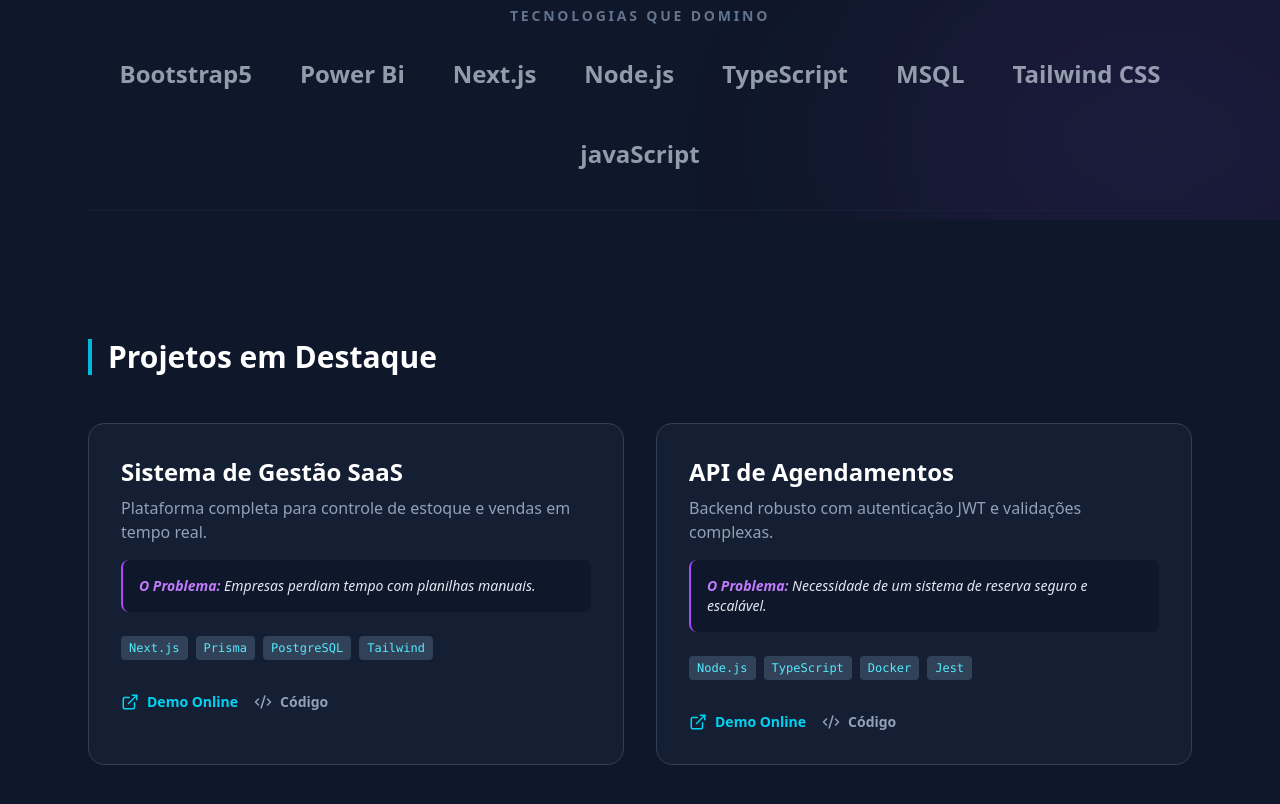
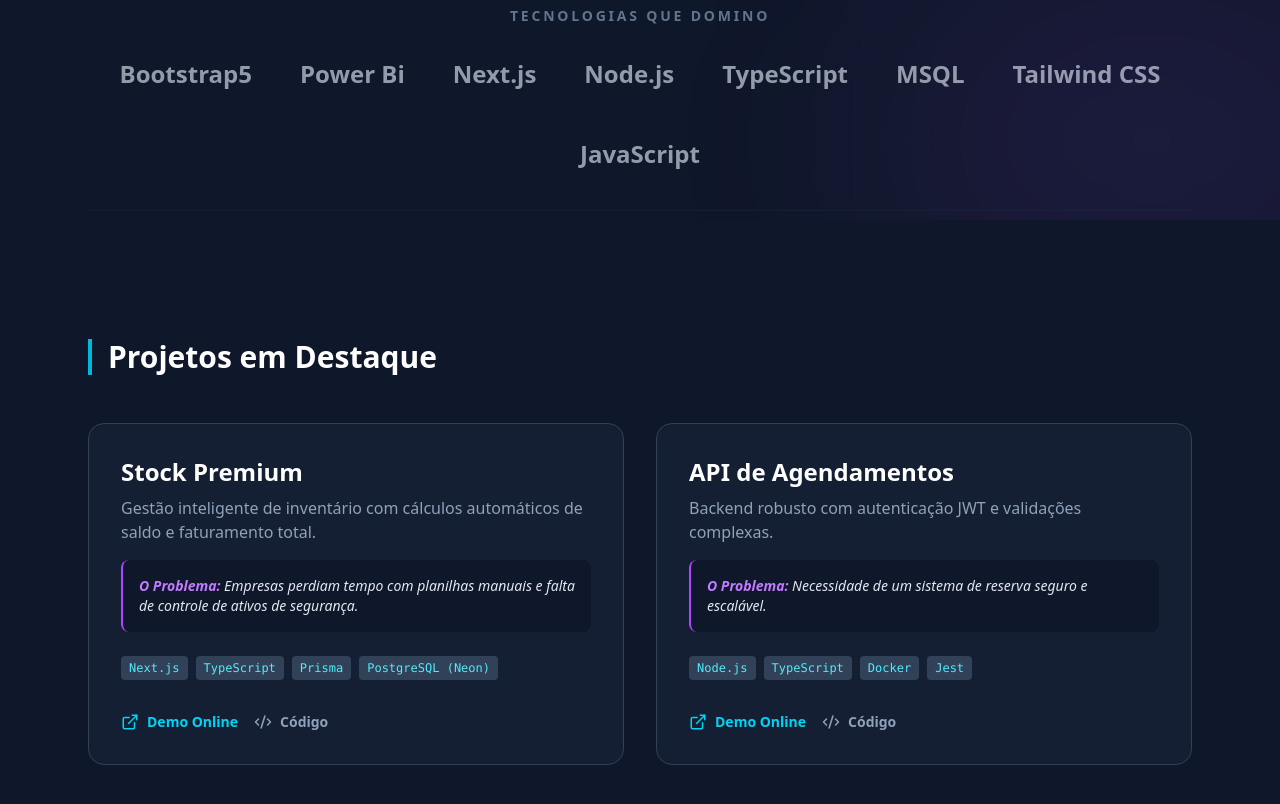
Before and after one commit to jcavalcante88/Portf-lio-, a Next.js app: page / in a window 1280 px wide. Shown: the part 580-1384 px from the top of the page. Built offline with nearby package versions, Linux system fonts and the light colour scheme.

Commit message:
feat: link do Stock Premium

```diff
--- a/components/Projects.tsx
+++ b/components/Projects.tsx
@@ -2,12 +2,12 @@ import { ExternalLink, Code2 } from 'lucide-react';
 
 const projects = [
   {
-    title: "Sistema de Gestão SaaS",
-    description: "Plataforma completa para controle de estoque e vendas em tempo real.",
-    problem: "Empresas perdiam tempo com planilhas manuais.",
-    tech: ["Next.js", "Prisma", "PostgreSQL", "Tailwind"],
-    link: "#",
-    github: "https://github.com/jcavalcante88"
+    title: "Stock Premium",
+    description: "Gestão inteligente de inventário com cálculos automáticos de saldo e faturamento total.",
+    problem: "Empresas perdiam tempo com planilhas manuais e falta de controle de ativos de segurança.",
+    tech: ["Next.js", "TypeScript", "Prisma", "PostgreSQL (Neon)"],
+    link: "https://estoque-premium-jerry.vercel.app",
+    github: "https://github.com/jcavalcante88/estoque-premium"
   },
   {
     title: "API de Agendamentos",
@@ -35,14 +35,28 @@ export default function Projects() {
             </div>
 
             <div className="flex flex-wrap gap-2 mb-8">
-              {item.tech.map(t => <span key={t} className="text-xs px-2 py-1 bg-slate-700 rounded text-cyan-300 font-mono">{t}</span>)}
+              {item.tech.map(t => (
+                <span key={t} className="text-xs px-2 py-1 bg-slate-700 rounded text-cyan-300 font-mono">
+                  {t}
+                </span>
+              ))}
             </div>
 
             <div className="flex gap-4">
-              <a href={item.link} className="flex items-center gap-2 text-sm font-bold text-cyan-400 hover:text-cyan-300">
+              <a
+                href={item.link}
+                target="_blank"
+                rel="noopener noreferrer"
+                className="flex items-center gap-2 text-sm font-bold text-cyan-400 hover:text-cyan-300 transition-colors"
+              >
                 <ExternalLink size={18} /> Demo Online
               </a>
-              <a href={item.github} className="flex items-center gap-2 text-sm font-bold text-slate-400 hover:text-white">
+              <a
+                href={item.github}
+                target="_blank"
+                rel="noopener noreferrer"
+                className="flex items-center gap-2 text-sm font-bold text-slate-400 hover:text-white transition-colors"
+              >
                 <Code2 size={18} /> Código
               </a>
             </div>
--- a/components/TechStack.tsx
+++ b/components/TechStack.tsx
@@ -1,4 +1,4 @@
-const skills = ["Bootstrap5", "Power Bi", "Next.js", "Node.js", "TypeScript", "MSQL", "Tailwind CSS", "javaScript"];
+const skills = ["Bootstrap5", "Power Bi", "Next.js", "Node.js", "TypeScript", "MSQL", "Tailwind CSS", "JavaScript"];
 
 export default function TechStack() {
   return (
```
